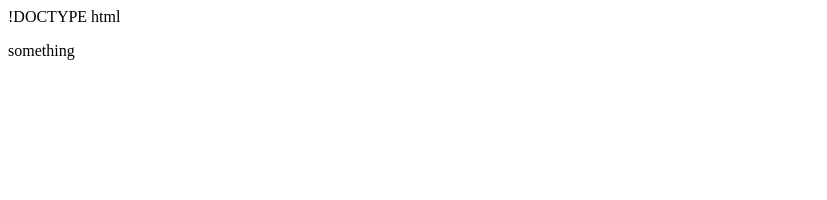
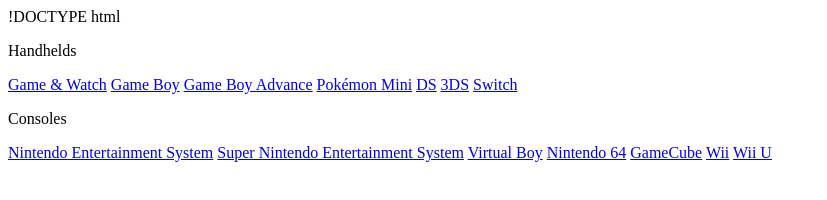
Before and after one commit to RetroDumpZone/retrodumpzone.github.io, a plain HTML site: page index.html in a window 1280 px wide. Shown: the whole page, without its empty margins (0-827 px from the left). Drawn offline with Linux system fonts and the light colour scheme.

Commit message:
Add gba.html plus format index.htm;

```diff
--- a/index.html
+++ b/index.html
@@ -1,7 +1,23 @@
 !DOCTYPE html
 <head>
-  <title>stuff</title>
+	<title>stuff</title>
 </head>
 <body>
-  <p>something</p>
+	<p>Handhelds</p>
+		<a href="retrodumpzone.github.io/gnw">Game & Watch</a>
+		<a href="retrodumpzone.github.io/ngb">Game Boy</a>
+		<a href="retrodumpzone.github.io/gba">Game Boy Advance</a>
+		<a href="retrodumpzone.github.io/pkm">Pokémon Mini</a>
+		<a href="retrodumpzone.github.io/nds">DS</a>
+		<a href="retrodumpzone.github.io/3ds">3DS</a>
+		<a href="retrodumpzone.github.io/nsw">Switch</a>
+	<br>
+	<p>Consoles</p>
+		<a href="retrodumpzone.github.io/nes">Nintendo Entertainment System</a>
+		<a href="retrodumpzone.github.io/sns">Super Nintendo Entertainment System</a>
+		<a href="retrodumpzone.github.io/nvb">Virtual Boy</a>
+		<a href="retrodumpzone.github.io/n64">Nintendo 64</a>
+		<a href="retrodumpzone.github.io/gcn">GameCube</a>
+		<a href="retrodumpzone.github.io/wii">Wii</a>
+		<a href="retrodumpzone.github.io/wiu">Wii U</a>
 </body>
```
Also changed, not shown: 404.html (added, +6 -0 lines), gba.html (added, +6 -0 lines).
